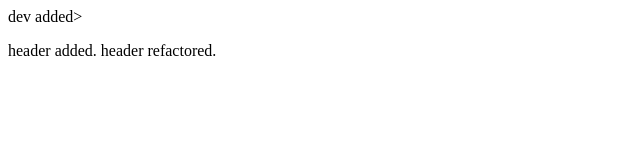
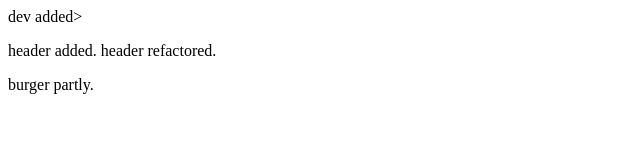
Before and after one commit to ground-aero/first-project, a plain HTML site: page index.html in a window 1280 px wide. Shown: the whole page, without its empty margins (0-640 px from the left). Drawn offline with Linux system fonts and the light colour scheme.

Commit message:
burger partly.

```diff
--- a/index.html
+++ b/index.html
@@ -12,6 +12,8 @@
 
     <p>header added. header refactored.</p>
 
+    <p>burger partly.</p>
+
     <script src="./script.js" defer></script>
 
 </body>
```
